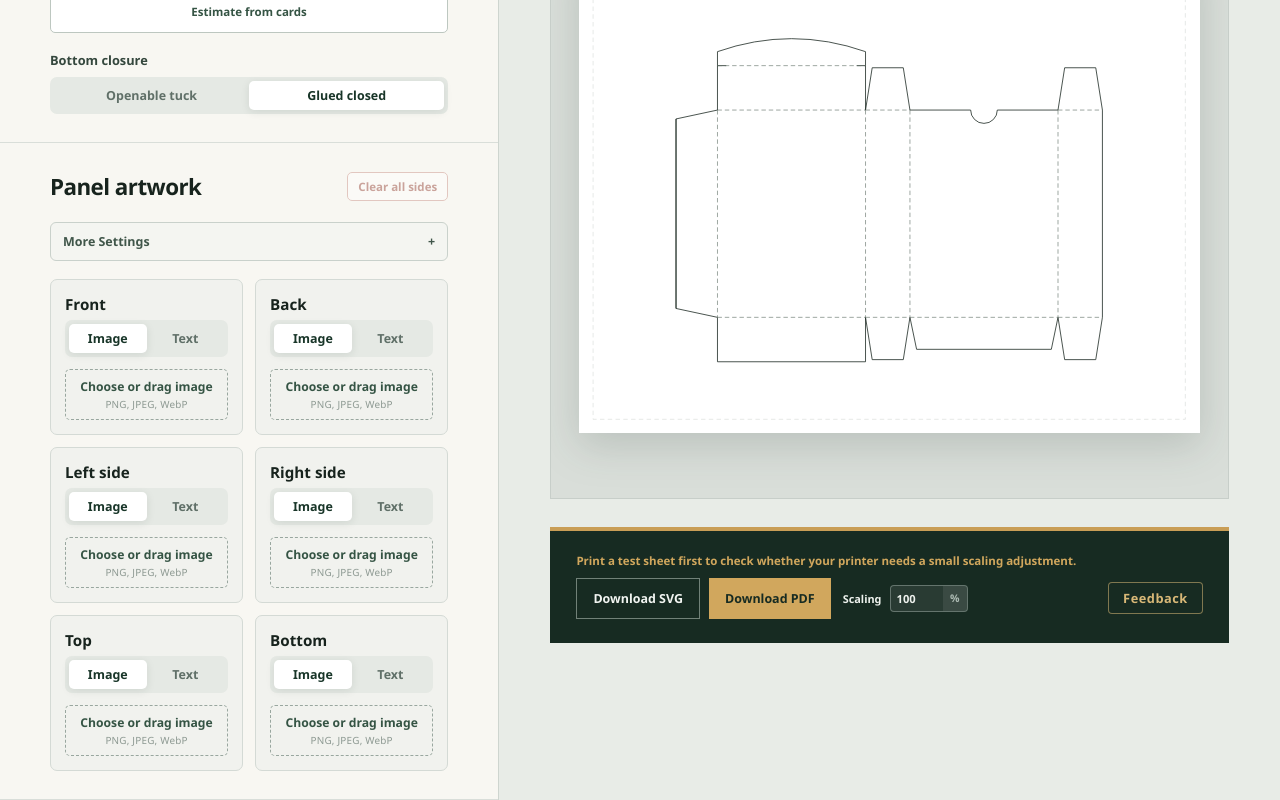
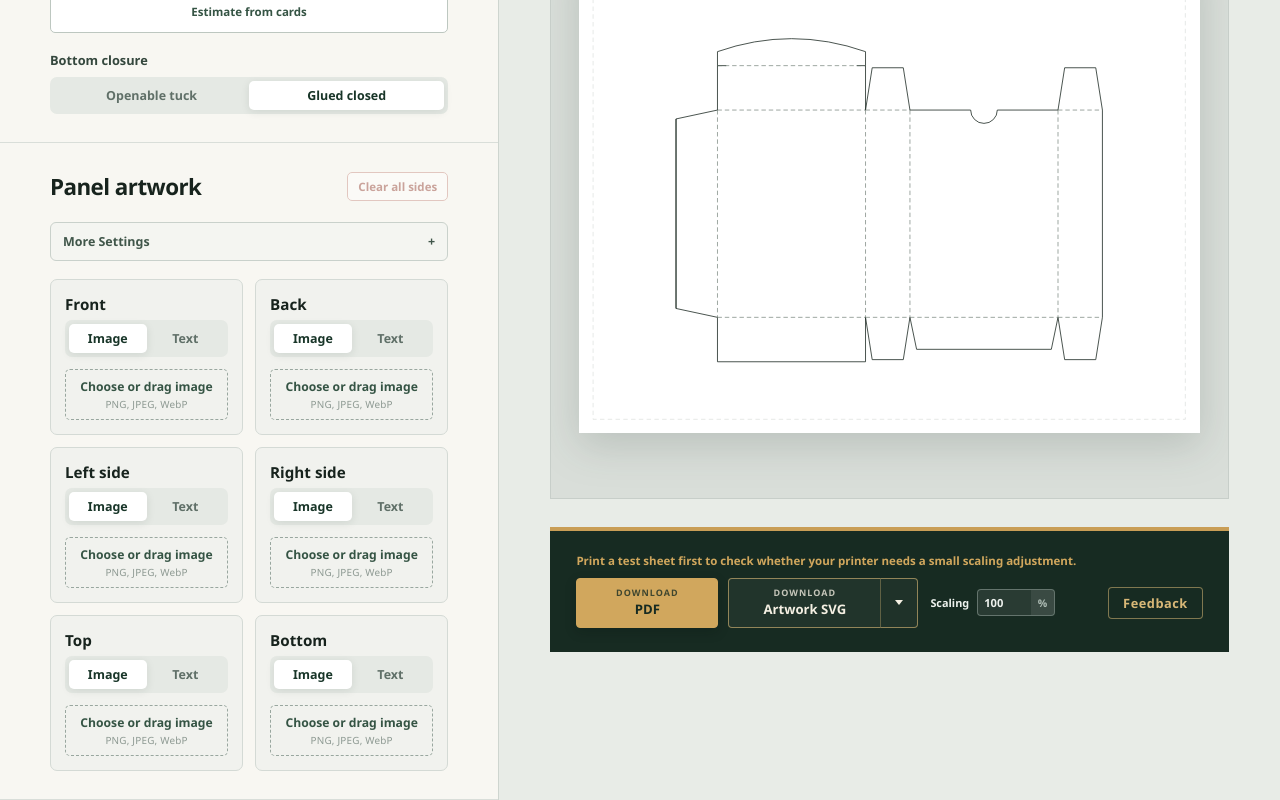
Before and after one commit to dprather12/tuckbox-gen, a React (Vite) app: page / in a window 1280 px wide. Shown: the part 329-1129 px from the top of the page. Built offline with nearby package versions, Linux system fonts and the light colour scheme.

Commit message:
SVG options and button work

```diff
--- a/src/App.tsx
+++ b/src/App.tsx
@@ -31,6 +31,7 @@ import type {
   PaperSize,
   TextMap,
   TextSettings,
+  SvgExportMode,
   Unit
 } from "./types";
 
@@ -73,6 +74,8 @@ export default function App() {
   const [showLineSettings, setShowLineSettings] = useState(false);
   const [showGlueTabSettings, setShowGlueTabSettings] = useState(false);
   const [showTuckFlapSettings, setShowTuckFlapSettings] = useState(false);
+  const [showSvgMenu, setShowSvgMenu] = useState(false);
+  const [svgExportMode, setSvgExportMode] = useState<SvgExportMode>(initialPreferences.svgExportMode);
   const [masterOpacity, setMasterOpacity] = useState(initialPreferences.masterOpacity);
   const [faceOpacities, setFaceOpacities] = useState<FaceOpacityMap>(
     initialPreferences.faceOpacities
@@ -85,6 +88,7 @@ export default function App() {
   const [wrapArtwork, setWrapArtwork] = useState<ArtworkSettings>();
   const [exporting, setExporting] = useState(false);
   const svgRef = useRef<SVGSVGElement>(null);
+  const svgMenuRef = useRef<HTMLDivElement>(null);
 
   useEffect(() => {
     savePreferences({
@@ -106,6 +110,7 @@ export default function App() {
       showThumbNotch,
       fillPage,
       useWrapArtwork,
+      svgExportMode,
       faceModes,
       masterOpacity,
       faceOpacities
@@ -129,11 +134,32 @@ export default function App() {
     showThumbNotch,
     fillPage,
     useWrapArtwork,
+    svgExportMode,
     faceModes,
     masterOpacity,
     faceOpacities
   ]);
 
+  useEffect(() => {
+    if (!showSvgMenu) return;
+
+    const closeOnOutsidePointer = (event: PointerEvent) => {
+      const target = event.target;
+      if (target instanceof Node && svgMenuRef.current?.contains(target)) return;
+      setShowSvgMenu(false);
+    };
+
+    const closeOnEscape = (event: KeyboardEvent) => {
+      if (event.key === "Escape") setShowSvgMenu(false);
+    };
+
+    document.addEventListener("pointerdown", closeOnOutsidePointer);
+    document.addEventListener("keydown", closeOnEscape);
+    return () => {
+      document.removeEventListener("pointerdown", closeOnOutsidePointer);
+      document.removeEventListener("keydown", closeOnEscape);
+    };
+  }, [showSvgMenu]);
   const dimensionsMm = useMemo(
     () => ({
       width: toMillimeters(dimensions.width, unit),
@@ -426,12 +452,32 @@ export default function App() {
     });
   };
 
+  const svgDownloadLabel = svgExportMode === "cut" ? "Cut SVG" : "Artwork SVG";
+
   const decoratedFaceCount =
     faces.filter((face) =>
       (faceModes[face] ?? "image") === "text"
         ? Boolean(faceText[face]?.content.trim())
         : Boolean(artwork[face])
     ).length + (useWrapArtwork && wrapArtwork ? 1 : 0);
+
+  const handleSvgDownload = (mode = svgExportMode) => {
+    if (!svgRef.current || !dimensionsValid || !paperDimensionsValid || !printPercentageValid) return;
+    downloadSvg(svgRef.current, false, mode);
+    trackEvent("template_download", {
+      format: mode === "cut" ? "svg_cut" : "svg_artwork",
+      paper: paper.name,
+      orientation: paper.orientation,
+      copies_per_sheet: geometries.length,
+      print_percentage: printPercentage,
+      artwork_faces: decoratedFaceCount
+    });
+  };
+
+  const selectSvgExportMode = (mode: SvgExportMode) => {
+    setSvgExportMode(mode);
+    setShowSvgMenu(false);
+  };
 
   const handlePdf = async () => {
     if (!svgRef.current || !dimensionsValid || !paperDimensionsValid || !printPercentageValid) return;
@@ -1121,28 +1167,49 @@ export default function App() {
                 </div>
               </label>
               <div className="export-actions">
-                <button
-                  className="secondary-button"
-                  type="button"
-                  disabled={!dimensionsValid || !paperDimensionsValid || !printPercentageValid}
-                  onClick={() => {
-                    if (!svgRef.current) return;
-                    downloadSvg(svgRef.current, false);
-                    trackEvent("template_download", {
-                      format: "svg",
-                      paper: paper.name,
-                      orientation: paper.orientation,
-                      copies_per_sheet: geometries.length,
-                      print_percentage: printPercentage,
-                      artwork_faces: decoratedFaceCount
-                    });
-                  }}
-                >
-                  Download SVG
+                <button className="primary-button export-download-button pdf-download-button" type="button" disabled={!dimensionsValid || !paperDimensionsValid || !printPercentageValid || exporting} onClick={handlePdf}>
+                  {exporting ? (
+                    <span className="export-download-format">Building PDF...</span>
+                  ) : (
+                    <>
+                      <span className="export-download-kicker">Download</span>
+                      <span className="export-download-format">PDF</span>
+                    </>
+                  )}
                 </button>
-                <button className="primary-button" type="button" disabled={!dimensionsValid || !paperDimensionsValid || !printPercentageValid || exporting} onClick={handlePdf}>
-                  {exporting ? "Building PDF…" : "Download PDF"}
-                </button>
+                <div className="svg-split-button" ref={svgMenuRef}>
+                  <button
+                    className="secondary-button export-download-button svg-download-button"
+                    type="button"
+                    disabled={!dimensionsValid || !paperDimensionsValid || !printPercentageValid}
+                    onClick={() => handleSvgDownload()}
+                  >
+                    <span className="export-download-kicker">Download</span>
+                    <span className="export-download-format">{svgDownloadLabel}</span>
+                  </button>
+                  <button
+                    className="secondary-button svg-menu-button"
+                    type="button"
+                    aria-label="Choose SVG export type"
+                    aria-expanded={showSvgMenu}
+                    disabled={!dimensionsValid || !paperDimensionsValid || !printPercentageValid}
+                    onClick={() => setShowSvgMenu((current) => !current)}
+                  >
+                    <span className="svg-menu-caret" aria-hidden="true" />
+                  </button>
+                  {showSvgMenu && (
+                    <div className="svg-export-menu" role="menu">
+                      <button type="button" role="menuitemradio" aria-checked={svgExportMode === "artwork"} onClick={() => selectSvgExportMode("artwork")}>
+                        <span>Artwork SVG</span>
+                        <small>Full design with artwork, fills, and page background.</small>
+                      </button>
+                      <button type="button" role="menuitemradio" aria-checked={svgExportMode === "cut"} onClick={() => selectSvgExportMode("cut")}>
+                        <span>Cut Template SVG</span>
+                        <small>Cricut-friendly cut/fold lines without artwork fills or page background.</small>
+                      </button>
+                    </div>
+                  )}
+                </div>
               </div>
               <a
                 className="feedback-link"
--- a/src/components/DielinePreview.tsx
+++ b/src/components/DielinePreview.tsx
@@ -84,10 +84,25 @@ function DustFlap({
   const points = top
     ? `${x},${y + height} ${x + inset},${y} ${x + width - inset},${y} ${x + width},${y + height}`
     : `${x + width},${y} ${x + width - inset},${y + height} ${x + inset},${y + height} ${x},${y}`;
+  const cutStyle = { display: showOutline ? undefined : "none" };
+  const linePoints = top
+    ? [
+        [x, y + height, x + inset, y],
+        [x + inset, y, x + width - inset, y],
+        [x + width - inset, y, x + width, y + height]
+      ]
+    : [
+        [x + width, y, x + width - inset, y + height],
+        [x + width - inset, y + height, x + inset, y + height],
+        [x + inset, y + height, x, y]
+      ];
+
   return (
     <g>
-      <polygon points={points} className="flap-fill" style={{ fill: fill ?? "none" }} />
-      {showOutline && <polyline points={points} className="cut-shape" />}
+      <polygon points={points} className="flap-fill" data-export-layer="flap-fill" style={{ fill: fill ?? "none" }} />
+      {linePoints.map(([x1, y1, x2, y2], index) => (
+        <line key={index} x1={x1} y1={y1} x2={x2} y2={y2} className="cut-shape" style={cutStyle} />
+      ))}
     </g>
   );
 }
@@ -307,7 +322,7 @@ export const DielinePreview = forwardRef<SVGSVGElement, Props>(
           `}</style>
         </defs>
 
-        <rect width={paper.width} height={paper.height} fill="#fff" />
+        <rect width={paper.width} height={paper.height} fill="#fff" data-export-layer="page-background" />
         <g data-preview-guide="safe">
           <rect
             x={SAFE_MARGIN_MM}
@@ -319,7 +334,7 @@ export const DielinePreview = forwardRef<SVGSVGElement, Props>(
         </g>
 
         <g id={`${rawId}-dieline-copy`}>
-        <g id="artwork">
+        <g id="artwork" data-export-layer="artwork">
           {useWrapArtwork && wrapArtwork?.fit === "repeat" && (
             faces
               .filter(([face]) => ["front", "back", "left", "right"].includes(face))
@@ -373,23 +388,25 @@ export const DielinePreview = forwardRef<SVGSVGElement, Props>(
           <path
             d={`${topFlapPath} Z`}
             className="flap-fill"
+            data-export-layer="flap-fill"
             style={{ fill: colorFlaps ? imageForFace("top")?.dominantColor ?? "none" : "none" }}
           />
-          {showCutLines && <path d={topFlapPath} className="cut-shape" />}
+          <path d={topFlapPath} className="cut-shape" style={{ display: showCutLines ? undefined : "none" }} />
           {g.bottomClosure === "tuck" && (
             <>
               <path
                 d={`${bottomFlapPath} Z`}
                 className="flap-fill"
+                data-export-layer="flap-fill"
                 style={{ fill: colorFlaps ? imageForFace("bottom")?.dominantColor ?? "none" : "none" }}
               />
-              {showCutLines && <path d={bottomFlapPath} className="cut-shape" />}
+              <path d={bottomFlapPath} className="cut-shape" style={{ display: showCutLines ? undefined : "none" }} />
             </>
           )}
           {bottomUnderFlap && (
             <>
-              <path d={`${bottomUnderPath} Z`} className="flap-fill" style={{ fill: "#fff" }} />
-              {showCutLines && <path d={bottomUnderPath} className="cut-shape" />}
+              <path d={`${bottomUnderPath} Z`} className="flap-fill" data-export-layer="flap-fill" style={{ fill: "#fff" }} />
+              <path d={bottomUnderPath} className="cut-shape" style={{ display: showCutLines ? undefined : "none" }} />
             </>
           )}
           <DustFlap {...leftTopDust} top showOutline={showCutLines} fill={colorFlaps ? wrapArtwork?.dominantColor ?? imageForFace("left")?.dominantColor : undefined} />
@@ -399,12 +416,15 @@ export const DielinePreview = forwardRef<SVGSVGElement, Props>(
           <polygon
             points={gluePoints}
             className="flap-fill"
+            data-export-layer="flap-fill"
             style={{ fill: glueFill }}
           />
-          {showCutLines && <polyline points={gluePoints} className="cut-shape" />}
+          <line x1={glueX} y1={py + g.bodyY} x2={glueX - g.glueTab} y2={py + g.bodyY + 4} className="cut-shape" style={{ display: showCutLines ? undefined : "none" }} />
+          <line x1={glueX - g.glueTab} y1={py + g.bodyY + 4} x2={glueX - g.glueTab} y2={bodyBottom - 4} className="cut-shape" style={{ display: showCutLines ? undefined : "none" }} />
+          <line x1={glueX - g.glueTab} y1={bodyBottom - 4} x2={glueX} y2={bodyBottom} className="cut-shape" style={{ display: showCutLines ? undefined : "none" }} />
         </g>
 
-        <g id="cut-lines" style={{ display: showCutLines ? undefined : "none" }}>
+        <g id="cut-lines" data-export-layer="cut-lines" style={{ display: showCutLines ? undefined : "none" }}>
           <line x1={px} y1={py + g.bodyY + 4} x2={px} y2={bodyBottom - 4} className="cut-line" />
           <line x1={rightEdge} y1={py + g.bodyY} x2={rightEdge} y2={bodyBottom} className="cut-line" />
           <line x1={top.x} y1={top.y} x2={top.x} y2={py + g.bodyY} className="cut-line" />
@@ -466,7 +486,7 @@ export const DielinePreview = forwardRef<SVGSVGElement, Props>(
           )}
         </g>
 
-        <g id="fold-lines" style={{ display: showFoldLines ? undefined : "none" }}>
+        <g id="fold-lines" data-export-layer="fold-lines" style={{ display: showFoldLines ? undefined : "none" }}>
           {[
             { name: "glue-back", x: panels.back.x },
             { name: "back-left", x: panels.left.x },
--- a/src/export.ts
+++ b/src/export.ts
@@ -1,6 +1,32 @@
-import type { Paper } from "./types";
+import type { Paper, SvgExportMode } from "./types";
 
-function exportClone(source: SVGSVGElement, includeBleedGuides: boolean): SVGSVGElement {
+function lineKey(line: SVGLineElement): string {
+  const endpoint = (x: string | null, y: string | null) => {
+    const parsedX = Number.parseFloat(x ?? "");
+    const parsedY = Number.parseFloat(y ?? "");
+    return `${Number.isFinite(parsedX) ? parsedX.toFixed(6) : x},${Number.isFinite(parsedY) ? parsedY.toFixed(6) : y}`;
+  };
+  const start = endpoint(line.getAttribute("x1"), line.getAttribute("y1"));
+  const end = endpoint(line.getAttribute("x2"), line.getAttribute("y2"));
+  return [start, end].sort().join("|");
+}
+
+function removeDuplicateLines(svg: SVGSVGElement): void {
+  const seen = new Set<string>();
+  svg.querySelectorAll<SVGLineElement>("line").forEach((line) => {
+    const key = lineKey(line);
+    if (seen.has(key)) {
+      line.remove();
+      return;
+    }
+    seen.add(key);
+  });
+}
+function exportClone(
+  source: SVGSVGElement,
+  includeBleedGuides: boolean,
+  mode: SvgExportMode = "artwork"
+): SVGSVGElement {
   const clone = source.cloneNode(true) as SVGSVGElement;
   clone.classList.remove("dieline-svg");
   clone.querySelectorAll('[data-preview-guide="safe"]').forEach((node) => node.remove());
@@ -11,6 +37,16 @@ function exportClone(source: SVGSVGElement, includeBleedGuides: boolean): SVGSVG
     });
   } else {
     clone.querySelectorAll('[data-preview-guide="bleed"]').forEach((node) => node.remove());
+  }
+  if (mode === "cut") {
+    clone.querySelectorAll('[data-export-layer="page-background"]').forEach((node) => node.remove());
+    clone.querySelectorAll('[data-export-layer="artwork"]').forEach((node) => node.remove());
+    clone.querySelectorAll('[data-export-layer="flap-fill"]').forEach((node) => node.remove());
+    clone.querySelectorAll("pattern, clipPath").forEach((node) => node.remove());
+    clone.querySelectorAll<SVGElement>('[data-export-layer="cut-lines"], [data-export-layer="fold-lines"], .cut-shape').forEach((node) => {
+      node.style.removeProperty("display");
+    });
+    removeDuplicateLines(clone);
   }
   clone.setAttribute("xmlns", "http://www.w3.org/2000/svg");
   return clone;
@@ -28,9 +64,10 @@ function download(blob: Blob, filename: string) {
 export function downloadSvg(
   source: SVGSVGElement,
   includeBleedGuides: boolean,
+  mode: SvgExportMode = "artwork",
   filename = "tuckbox-template.svg"
 ) {
-  const clone = exportClone(source, includeBleedGuides);
+  const clone = exportClone(source, includeBleedGuides, mode);
   const serialized = new XMLSerializer().serializeToString(clone);
   download(new Blob([serialized], { type: "image/svg+xml;charset=utf-8" }), filename);
 }
@@ -42,7 +79,7 @@ export async function downloadPdf(
   filename = "tuckbox-template.pdf"
 ) {
   const [{ jsPDF }] = await Promise.all([import("jspdf"), import("svg2pdf.js")]);
-  const clone = exportClone(source, includeBleedGuides);
+  const clone = exportClone(source, includeBleedGuides, "artwork");
   document.body.appendChild(clone);
   clone.style.position = "fixed";
   clone.style.left = "-10000px";
--- a/src/preferences.ts
+++ b/src/preferences.ts
@@ -8,6 +8,7 @@ import type {
   Orientation,
   PaperDimensions,
   PaperSize,
+  SvgExportMode,
   Unit
 } from "./types";
 
@@ -32,6 +33,7 @@ export interface Preferences {
   showThumbNotch: boolean;
   fillPage: boolean;
   useWrapArtwork: boolean;
+  svgExportMode: SvgExportMode;
   faceModes: FaceModeMap;
   masterOpacity: number;
   faceOpacities: FaceOpacityMap;
@@ -73,6 +75,7 @@ export const DEFAULT_PREFERENCES: Preferences = {
   showThumbNotch: true,
   fillPage: true,
   useWrapArtwork: false,
+  svgExportMode: "artwork",
   faceModes: {},
   masterOpacity: 100,
   faceOpacities: {}
@@ -192,6 +195,9 @@ export function loadPreferences(): Preferences {
       useWrapArtwork: typeof stored.useWrapArtwork === "boolean"
         ? stored.useWrapArtwork
         : DEFAULT_PREFERENCES.useWrapArtwork,
+      svgExportMode: stored.svgExportMode === "cut" || stored.svgExportMode === "artwork"
+        ? stored.svgExportMode
+        : DEFAULT_PREFERENCES.svgExportMode,
       faceModes: Object.fromEntries(
         Object.entries(faceModes ?? {}).filter(
           ([face, mode]) =>
--- a/src/styles.css
+++ b/src/styles.css
@@ -878,12 +878,139 @@ select { width: 100%; padding: 11px; border: 1px solid #c9d1cb; border-radius: 5
   background: rgba(255,255,255,.08);
   font-size: .66rem;
 }
-.export-actions { display: flex; justify-content: flex-start; gap: 9px; order: 1; }
+.export-actions {
+  display: flex;
+  align-items: stretch;
+  justify-content: flex-start;
+  gap: 10px;
+  order: 1;
+}
+.svg-split-button {
+  position: relative;
+  display: inline-flex;
+  align-items: stretch;
+  min-width: 0;
+}
+.svg-menu-caret {
+  width: 0;
+  height: 0;
+  border-left: 4px solid transparent;
+  border-right: 4px solid transparent;
+  border-top: 5px solid currentColor;
+}
+.svg-export-menu {
+  position: absolute;
+  left: 0;
+  bottom: calc(100% + 7px);
+  z-index: 20;
+  display: grid;
+  width: min(330px, 90vw);
+  overflow: hidden;
+  border: 1px solid rgba(216,184,119,.55);
+  border-radius: 6px;
+  background: #f7f8f4;
+  box-shadow: 0 12px 28px rgba(8,18,12,.28);
+}
+.svg-export-menu button {
+  display: grid;
+  gap: 3px;
+  width: 100%;
+  padding: 10px 12px;
+  border: 0;
+  border-bottom: 1px solid #d9ded9;
+  color: #22382d;
+  background: #f7f8f4;
+  text-align: left;
+}
+.svg-export-menu button:last-child { border-bottom: 0; }
+.svg-export-menu button:hover,
+.svg-export-menu button[aria-checked="true"] {
+  background: #e9eee9;
+}
+.svg-export-menu span {
+  font-size: .78rem;
+  font-weight: 800;
+}
+.svg-export-menu small {
+  color: #607068;
+  font-size: .68rem;
+  line-height: 1.3;
+}
 .primary-button, .secondary-button { border: 0; padding: 11px 16px; font-weight: 800; font-size: .78rem; }
 .primary-button { background: #d1a75d; color: #172b22; }
 .secondary-button { background: transparent; color: #f1f4f1; border: 1px solid #718178; }
 .primary-button:disabled, .secondary-button:disabled { opacity: .4; cursor: not-allowed; }
-
+.export-download-button {
+  display: grid;
+  place-items: center;
+  gap: 2px;
+  min-height: 50px;
+  min-width: 142px;
+  padding: 8px 18px;
+  line-height: 1.05;
+  text-align: center;
+  white-space: nowrap;
+  transition: background .15s ease, border-color .15s ease, color .15s ease, box-shadow .15s ease;
+}
+.export-download-kicker {
+  font-size: .56rem;
+  font-weight: 850;
+  letter-spacing: .12em;
+  opacity: .78;
+  text-transform: uppercase;
+}
+.export-download-format {
+  font-size: .82rem;
+  font-weight: 850;
+}
+.pdf-download-button {
+  border: 1px solid #d1a75d;
+  border-radius: 4px;
+  background: #d1a75d;
+  color: #172b22;
+  box-shadow: 0 4px 12px rgba(8,18,12,.18);
+}
+.pdf-download-button:not(:disabled):hover,
+.pdf-download-button:not(:disabled):focus-visible {
+  border-color: #e0bb75;
+  background: #e0bb75;
+  box-shadow: 0 0 0 2px rgba(209,167,93,.22), 0 6px 16px rgba(8,18,12,.22);
+}
+.svg-download-button {
+  min-width: 152px;
+  border-color: rgba(216,184,119,.62);
+  border-right: 0;
+  border-radius: 4px 0 0 4px;
+  background: rgba(255,255,255,.045);
+  color: #f5f0e3;
+}
+.svg-download-button:not(:disabled):hover,
+.svg-download-button:not(:disabled):focus-visible {
+  border-color: #d1a75d;
+  background: rgba(247,248,244,.12);
+  color: #fff8df;
+  box-shadow: inset 0 0 0 1px rgba(209,167,93,.22);
+}
+.svg-menu-button {
+  display: grid;
+  place-items: center;
+  width: 38px;
+  min-height: 50px;
+  padding: 0;
+  border-color: rgba(216,184,119,.62);
+  border-left-color: rgba(216,184,119,.36);
+  border-radius: 0 4px 4px 0;
+  background: rgba(255,255,255,.035);
+  color: #f5f0e3;
+  transition: background .15s ease, border-color .15s ease, color .15s ease;
+}
+.svg-menu-button:not(:disabled):hover,
+.svg-menu-button:not(:disabled):focus-visible,
+.svg-menu-button[aria-expanded="true"] {
+  border-color: #d1a75d;
+  background: rgba(247,248,244,.12);
+  color: #fff8df;
+}
 @media (max-width: 1000px) {
   .workspace { grid-template-columns: 1fr; }
   .controls { border-right: 0; }
@@ -910,7 +1037,9 @@ select { width: 100%; padding: 11px; border: 1px solid #c9d1cb; border-radius: 5
   .export-card { grid-template-columns: 1fr; }
   .export-controls { justify-items: stretch; }
   .export-actions { grid-column: 1; width: 100%; }
-  .export-actions button { flex: 1; }
+  .export-actions > button,
+  .svg-split-button { flex: 1; }
+  .svg-split-button .svg-download-button { flex: 1; }
   .paper-stage { padding: 12px; min-height: 360px; }
   .assembled-stage { height: 210px; }
   .assembled-heading { align-items: flex-start; }
@@ -945,5 +1074,7 @@ select { width: 100%; padding: 11px; border: 1px solid #c9d1cb; border-radius: 5
     width: 100%;
   }
   .export-actions { flex-direction: column; }
+  .svg-split-button { width: 100%; }
+  .svg-export-menu { width: 100%; }
   .feedback-link { justify-content: center; margin-left: 0; }
 }
--- a/src/types.ts
+++ b/src/types.ts
@@ -9,6 +9,7 @@ export type FaceContentMode = "image" | "text";
 export type TextAlignment = "left" | "center" | "right";
 export type TextOrientation = "horizontal" | "vertical";
 export type TextVerticalAlign = "top" | "center" | "bottom";
+export type SvgExportMode = "artwork" | "cut";
 
 export interface BoxDimensions {
   width: number;
```
